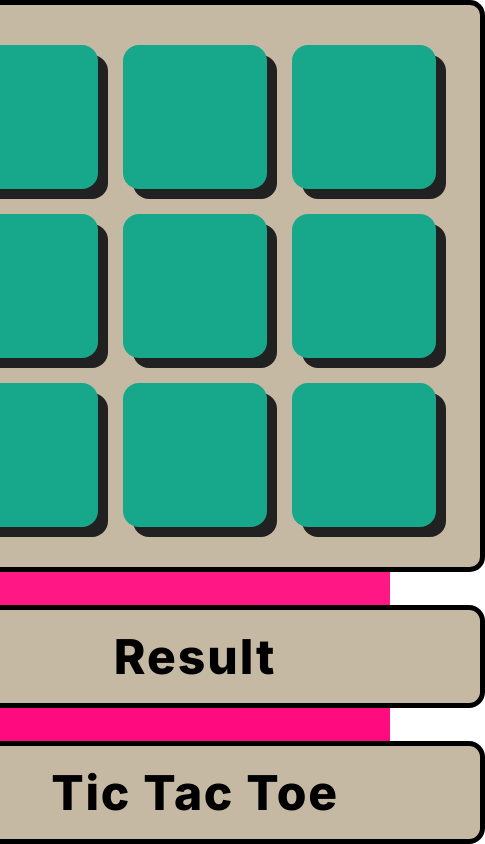
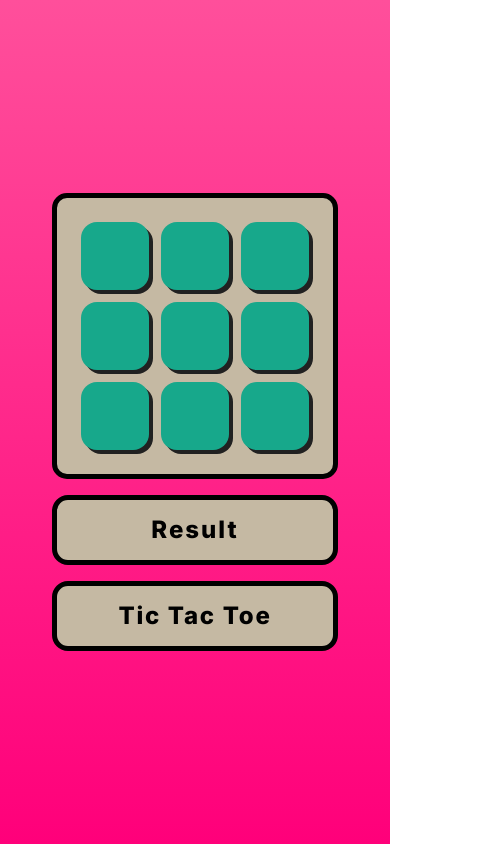
Before and after one commit to yakubova6/tic-tac-toe, a plain HTML site: page index.html in a window 390 px wide. Shown: the whole page, 485 px wide, since content can reach past the window. Drawn offline with Linux system fonts and the light colour scheme.

Commit message:
added adaptive layout

```diff
--- a/css/styles.css
+++ b/css/styles.css
@@ -59,22 +59,27 @@ html {
     justify-content: center;
     align-items: center;
     border-radius: 15px;
-    width: 580px;
-    height: 580px;
+    width: 80%;
+    max-width: 580px;
+    min-width: 280px;
+    aspect-ratio: 1/1;
     border: 5px solid var(--color-border);
     background-color: var(--color-background-section);
     gap: 25px;
+    padding: 49px;
 }
 
 .grid__row {
     display: flex;
     gap: 25px;
+    width: 100%;
 }
 
 .grid__cell {
     background-color: var(--color-background-cell);
-    width: 144px;
-    height: 144px;
+    flex: 1;
+    aspect-ratio: 1/1;
+    min-width: 60px;
     border-radius: 16px;
     box-shadow: 10px 10px 0 0 var(--color-shadow-cell);
     border: none;
@@ -140,7 +145,7 @@ html {
     background-image: url('../assets/images/asset=x.svg');
     background-repeat: no-repeat;
     background-position: center;
-    background-size: 110px 110px;
+    background-size: 80% 80%;
     opacity: 1;
 }
 
@@ -160,7 +165,7 @@ html {
     background-image: url('../assets/images/asset=o.svg');
     background-repeat: no-repeat;
     background-position: center;
-    background-size: 110px 110px;
+    background-size: 80% 80%;
     opacity: 1;
 }
 
@@ -170,12 +175,23 @@ html {
 
 /* ===== БАЗОВЫЕ СТИЛИ КНОПОК ===== */
 .content__button {
-    width: 580px;
+    width: 80%;
+    max-width: 580px;
+    min-width: 280px;
     height: 104px;
     border-radius: 16px;
     border: 5px solid var(--color-border);
     background-color: var(--color-background-section);
     text-align: center;
+    display: flex;
+    align-items: center;
+    justify-content: center;
+
+    -webkit-tap-highlight-color: transparent;
+    -webkit-touch-callout: none;
+    -webkit-user-select: none;
+    user-select: none;
+    -moz-user-select: none;
 }
 
 .grid__cell,
@@ -218,3 +234,64 @@ html {
 .grid__cell--empty {
     background-color: var(--color-cell-empty);
 }
+
+/* ===== МЕДИАЗАПРОСЫ ===== */
+/* Маленькие экраны до 700px */
+@media (max-width: 700px) {
+    .grid__cell {
+        min-width: 50px;
+        box-shadow: 8px 8px 0 0 var(--color-shadow-cell);
+    }
+
+    .content__button {
+        height: 80px;
+        font-size: 32px;
+    }
+
+    .content__grid {
+        padding: 32px;
+        gap: 16px;
+    }
+
+    .grid__row {
+        gap: 16px;
+    }
+}
+
+/* Маленькие экраны до 480px */
+@media (max-width: 480px) {
+    html, body {
+        height: 100%;
+        min-height: 100%;
+        overflow-y: auto;
+    }
+
+    .content {
+        display: flex;
+        flex-direction: column;
+        justify-content: center;
+        align-items: center;
+        height: 100vh;
+        padding: 16px;
+        gap: 16px;
+    }
+
+    .grid__cell {
+        min-width: 45px;
+        box-shadow: 4px 4px 0 0 var(--color-shadow-cell);
+    }
+
+    .content__button {
+        height: 70px;
+        font-size: 24px;
+    }
+
+    .content__grid {
+        padding: 24px;
+        gap: 12px;
+    }
+
+    .grid__row {
+        gap: 12px;
+    }
+}
```
